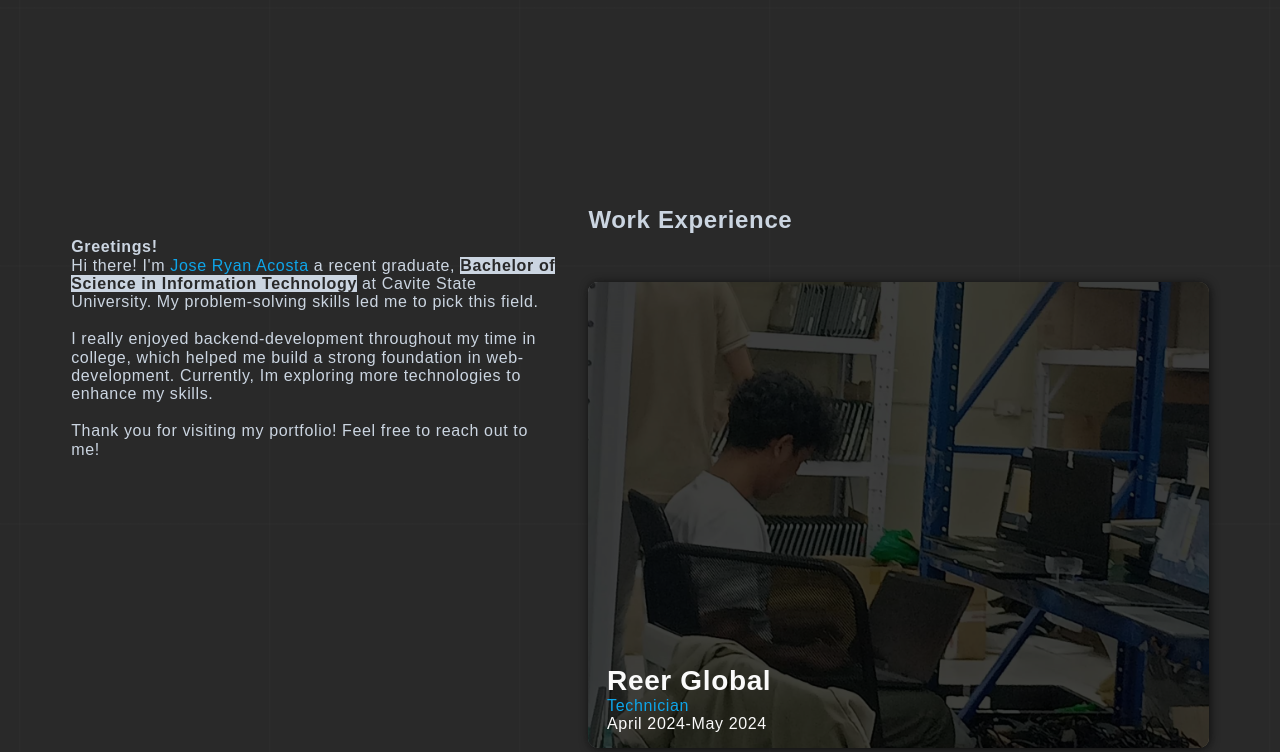
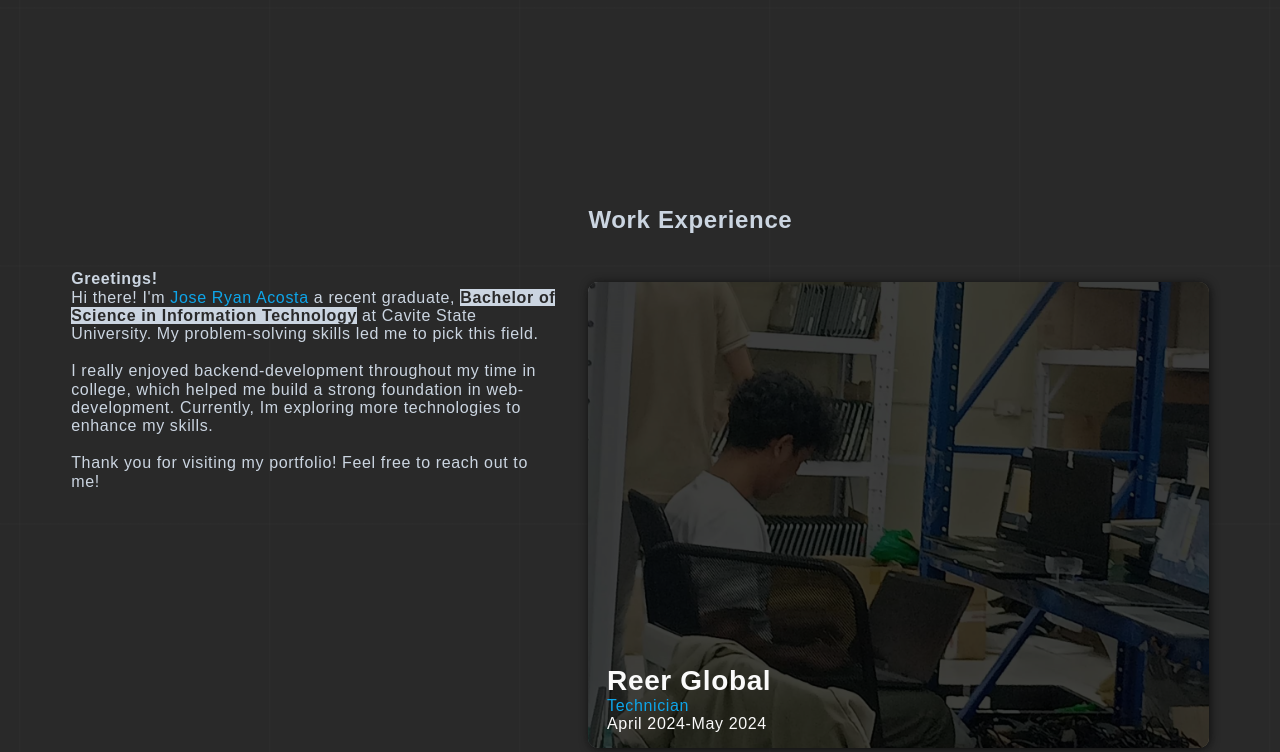
Before and after one commit to JRyan-123/Portfolio, a PHP site: page / in a window 1280 px wide. Shown: the part 2432-3184 px from the top of the page. Run offline with PHP 8.4, Linux system fonts and the light colour scheme; some web fonts are replaced.

Commit message:
update
gap of header sticky and sticky greetings

```diff
--- a/css/components/about.css
+++ b/css/components/about.css
@@ -13,7 +13,7 @@
 .about__sticky{
     font-size: var(--sz-xs);
     width: 40ch;
-    margin-top: 5em;
+    margin-top: 7rem;
      filter-blur: 0;
      letter-spacing: .04rem;
 
```
